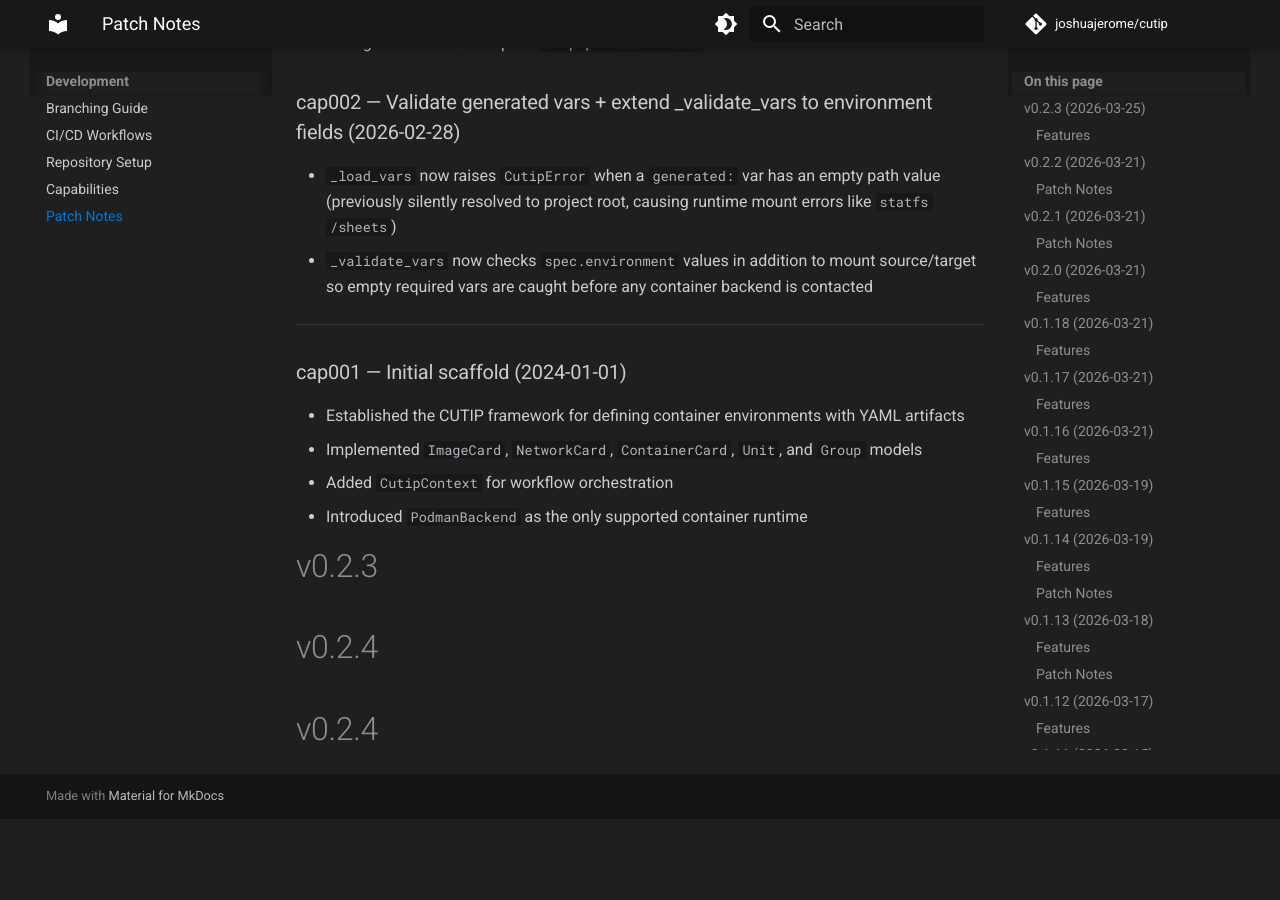
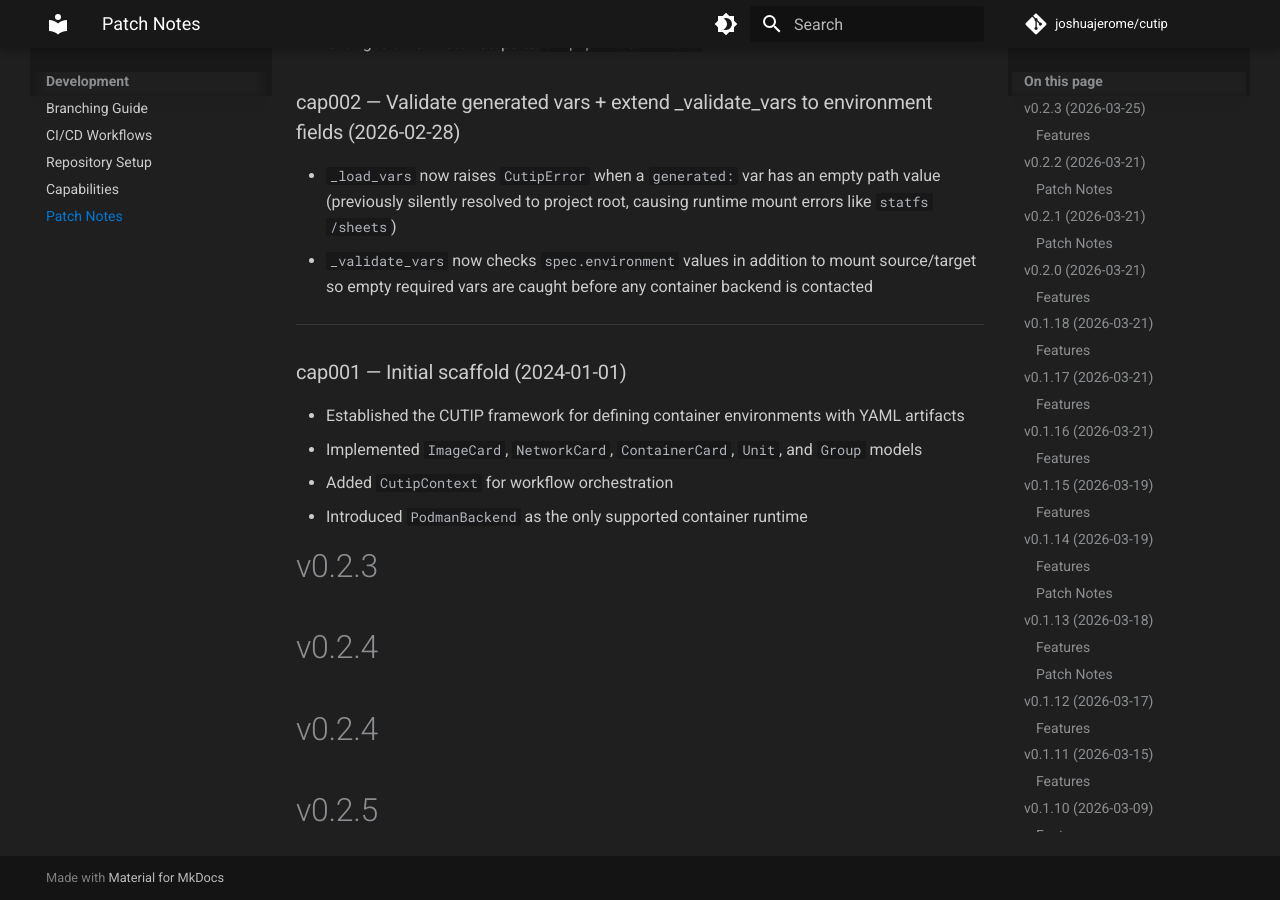
Before and after one commit to joshuajerome/cutip, an MkDocs documentation site: the page built from docs/patch-notes.md, in a window 1280 px wide and 900 px high, scrolled down 7396 px. Built offline with MkDocs 1.6.1 and Material for MkDocs 9.7.7, drawn with Linux system fonts in a browser that asks for light colours; comment, search, counter and statistics services are not loaded; before the commit the page ends 8215 px from its top, so only the background shows below that.

Commit message:
release: v0.2.5 trigger

```diff
--- a/docs/patch-notes.md
+++ b/docs/patch-notes.md
@@ -233,3 +233,4 @@
 # v0.2.3
 # v0.2.4
 # v0.2.4
+# v0.2.5
```
